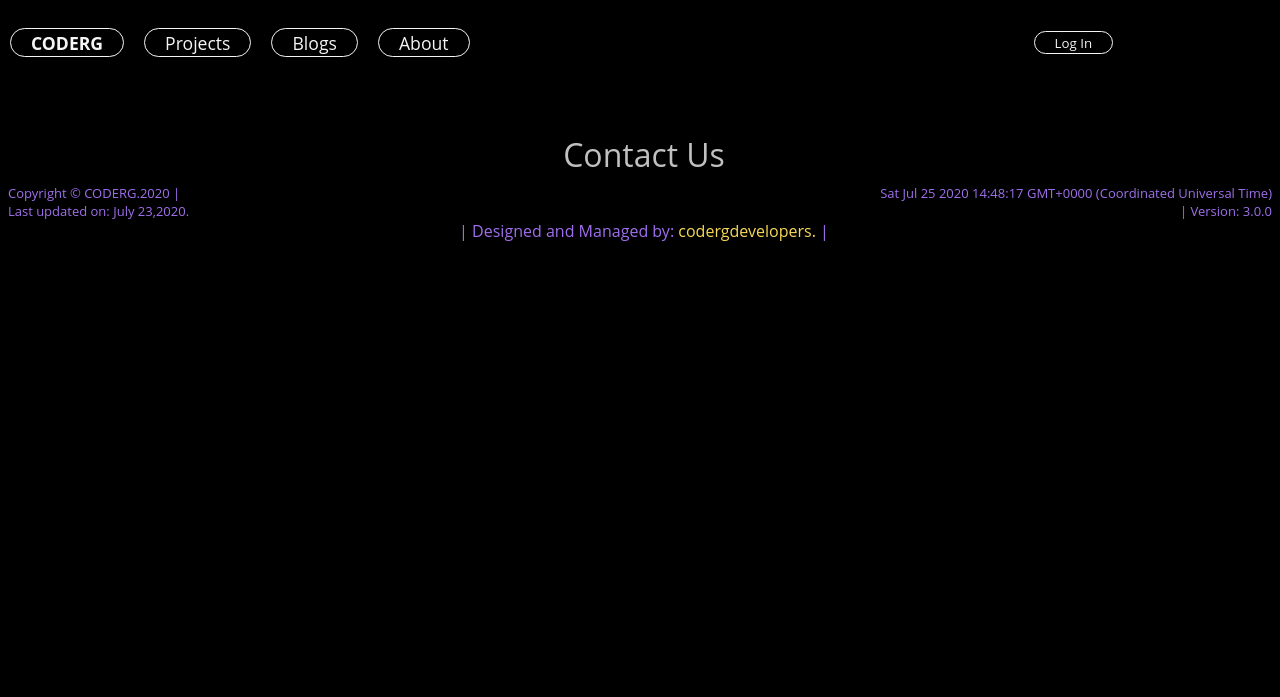
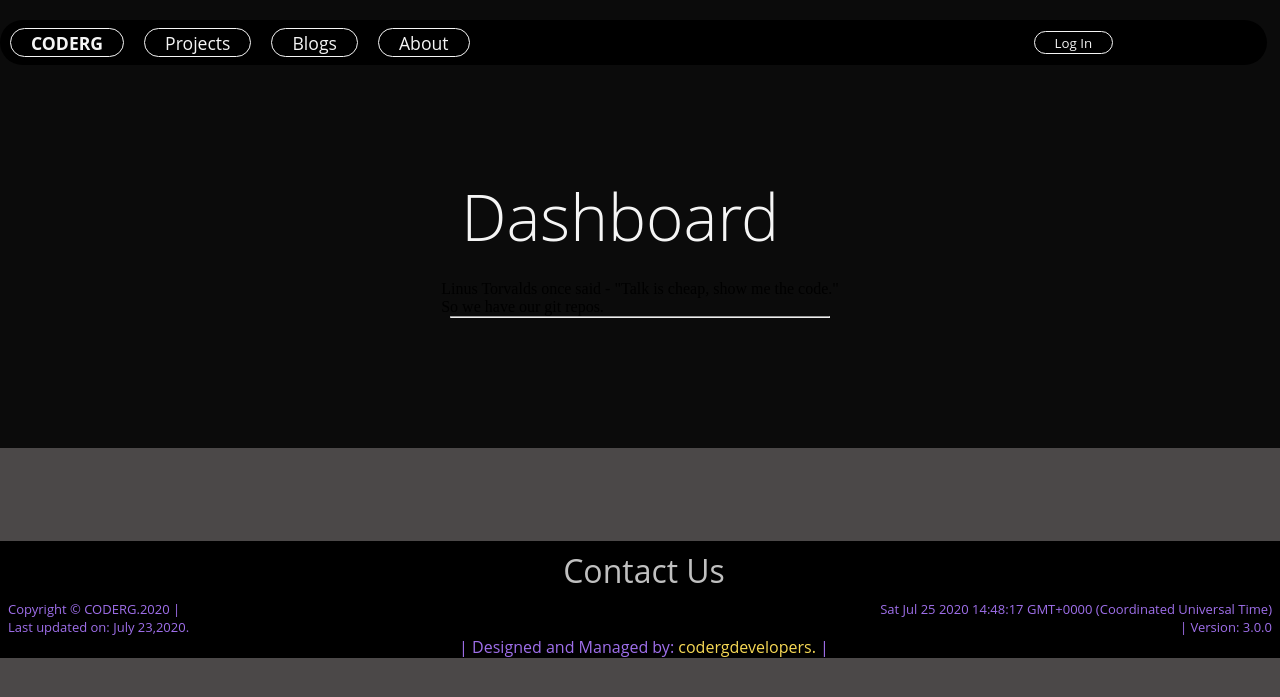
Before and after one commit to codergdevelopers/coderg, a Flask app: page /projects/ in a window 1280 px wide. Shown: the top 697 px of the page. Run offline with Flask 2, Linux system fonts and the light colour scheme; data that the repository does not hold is empty.

Commit message:
Working on pages

```diff
--- a/flask_qa/templates/projects.html
+++ b/flask_qa/templates/projects.html
@@ -4,7 +4,7 @@
     <title>Projects</title>
     <style>
         body{
-            background-color: black;
+            background-color: rgb(75, 72, 72);
         }
     </style>
 </head>
@@ -15,6 +15,21 @@
     <!-- NAVBAR -->
 
 {% block body %}
+
+
+<div class="post">
+
+    <div style="padding-bottom: 5rem;">
+        <h1 class="h-primary-head">Dashboard</h1>
+        <p>Linus Torvalds once said - "Talk is cheap, show me the code."</p>
+        <p>So we have our git repos.</p>
+        <hr style="width: 95%; margin: auto;">
+    </div>
+
+
+</div>
+
+
 
     <div class="project-d h-primary">
         <div class="Python centre">
```
